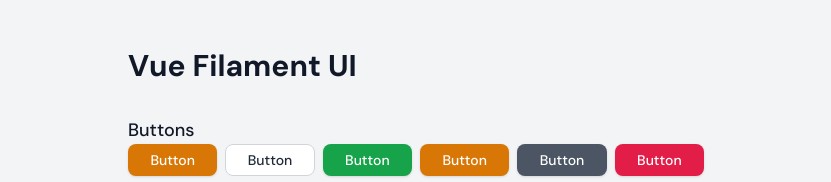
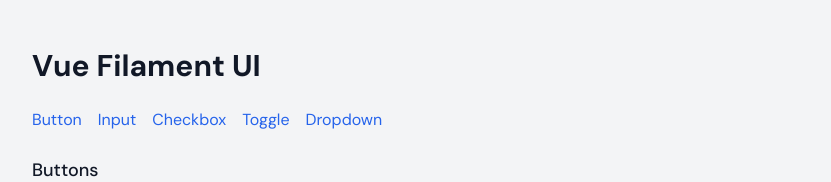
Before and after one commit to misbahansori/vue-filament-ui, a Vue app: page / in a window 1280 px wide. Shown: the top 182 px of the page, without its empty margins (224-1055 px from the left). Built offline with nearby package versions, Linux system fonts and the light colour scheme.

Commit message:
Feat : add buttons

```diff
--- a/src/App.vue
+++ b/src/App.vue
@@ -1,3 +1,9 @@
+<script setup lang="ts">
+import DefaultLayout from "./layouts/default.vue";
+</script>
+
 <template>
-  <RouterView />
+  <DefaultLayout>
+    <RouterView />
+  </DefaultLayout>
 </template>
--- a/src/layouts/default.vue
+++ b/src/layouts/default.vue
@@ -1,12 +1,41 @@
 <template>
   <div class="min-h-screen bg-gray-100 px-4 py-12 sm:px-6">
-    <div class="flex flex-col mx-auto max-w-xl">
+    <div class="flex flex-col mx-auto max-w-3xl">
       <h1
         class="flex-1 text-2xl font-bold leading-7 text-gray-900 sm:truncate sm:text-3xl"
       >
         Vue Filament UI
       </h1>
-      <div class="flex flex-col items-start gap-6 pt-8">
+      <nav class="pt-6">
+        <ul class="flex items-center gap-4 flex-wrap">
+          <li>
+            <RouterLink to="/button" class="text-blue-600 hover:underline">
+              Button
+            </RouterLink>
+          </li>
+          <li>
+            <RouterLink to="/input" class="text-blue-600 hover:underline">
+              Input
+            </RouterLink>
+          </li>
+          <li>
+            <RouterLink to="/checkbox" class="text-blue-600 hover:underline">
+              Checkbox
+            </RouterLink>
+          </li>
+          <li>
+            <RouterLink to="/toggle" class="text-blue-600 hover:underline">
+              Toggle
+            </RouterLink>
+          </li>
+          <li>
+            <RouterLink to="/dropdown" class="text-blue-600 hover:underline">
+              Dropdown
+            </RouterLink>
+          </li>
+        </ul>
+      </nav>
+      <div class="flex flex-col items-start gap-6 pt-6">
         <slot />
       </div>
     </div>
--- /dev/null
+++ b/src/pages/button.vue
@@ -0,0 +1,65 @@
+<script setup lang="ts">
+import Button from "../components/Button.vue";
+</script>
+<template>
+  <div>
+    <h2 class="text-2xl font-semibold text-gray-900">Buttons</h2>
+    <div class="flex flex-col gap-4 pt-4">
+      <div>
+        <h3 class="text-lg font-medium text-gray-900">Small buttons</h3>
+        <div class="flex items-start flex-wrap gap-2">
+          <Button size="sm" color="primary">Button</Button>
+          <Button size="sm" color="secondary">Button</Button>
+          <Button size="sm" color="success">Button</Button>
+          <Button size="sm" color="warning">Button</Button>
+          <Button size="sm" color="gray">Button</Button>
+          <Button size="sm" color="danger">Button</Button>
+        </div>
+      </div>
+      <div>
+        <h3 class="text-lg font-medium text-gray-900">Medium buttons</h3>
+        <div class="flex items-start flex-wrap gap-2">
+          <Button size="md" color="primary">Button</Button>
+          <Button size="md" color="secondary">Button</Button>
+          <Button size="md" color="success">Button</Button>
+          <Button size="md" color="warning">Button</Button>
+          <Button size="md" color="gray">Button</Button>
+          <Button size="md" color="danger">Button</Button>
+        </div>
+      </div>
+      <div>
+        <h3 class="text-lg font-medium text-gray-900">Large buttons</h3>
+        <div class="flex items-start flex-wrap gap-2">
+          <Button size="lg" color="primary">Button</Button>
+          <Button size="lg" color="secondary">Button</Button>
+          <Button size="lg" color="success">Button</Button>
+          <Button size="lg" color="warning">Button</Button>
+          <Button size="lg" color="gray">Button</Button>
+          <Button size="lg" color="danger">Button</Button>
+        </div>
+      </div>
+      <div>
+        <h3 class="text-lg font-medium text-gray-900">Disabled buttons</h3>
+        <div class="flex items-start flex-wrap gap-2">
+          <Button disabled color="primary">Button</Button>
+          <Button disabled color="secondary">Button</Button>
+          <Button disabled color="success">Button</Button>
+          <Button disabled color="warning">Button</Button>
+          <Button disabled color="gray">Button</Button>
+          <Button disabled color="danger">Button</Button>
+        </div>
+      </div>
+      <div>
+        <h3 class="text-lg font-medium text-gray-900">Outlined button</h3>
+        <div class="flex items-start flex-wrap gap-2">
+          <Button outlined color="primary">Button</Button>
+          <Button outlined color="secondary">Button</Button>
+          <Button outlined color="success">Button</Button>
+          <Button outlined color="warning">Button</Button>
+          <Button outlined color="gray">Button</Button>
+          <Button outlined color="danger">Button</Button>
+        </div>
+      </div>
+    </div>
+  </div>
+</template>
--- a/src/pages/buttons.vue
+++ /dev/null
@@ -1,51 +0,0 @@
-<script setup lang="ts">
-import Button from "../components/Button.vue";
-</script>
-<template>
-  <div class="min-h-screen bg-gray-100 px-4 py-12 sm:px-6">
-    <div class="flex flex-col mx-auto max-w-xl">
-      <h1
-        class="flex-1 text-2xl font-bold leading-7 text-gray-900 sm:truncate sm:text-3xl"
-      >
-        Vue Filament UI
-      </h1>
-      <div class="flex flex-col items-start gap-6 pt-8">
-        <div>
-          <h2 class="text-lg font-medium text-gray-900">Buttons</h2>
-          <div class="grid grid-cols-6 gap-2">
-            <Button size="sm" color="primary">Button</Button>
-            <Button size="sm" color="secondary">Button</Button>
-            <Button size="sm" color="success">Button</Button>
-            <Button size="sm" color="warning">Button</Button>
-            <Button size="sm" color="gray">Button</Button>
-            <Button size="sm" color="danger">Button</Button>
-            <Button size="md" color="primary">Button</Button>
-            <Button size="md" color="secondary">Button</Button>
-            <Button size="md" color="success">Button</Button>
-            <Button size="md" color="warning">Button</Button>
-            <Button size="md" color="gray">Button</Button>
-            <Button size="md" color="danger">Button</Button>
-            <Button size="lg" color="primary">Button</Button>
-            <Button size="lg" color="secondary">Button</Button>
-            <Button size="lg" color="success">Button</Button>
-            <Button size="lg" color="warning">Button</Button>
-            <Button size="lg" color="gray">Button</Button>
-            <Button size="lg" color="danger">Button</Button>
-            <Button disabled color="primary">Button</Button>
-            <Button disabled color="secondary">Button</Button>
-            <Button disabled color="success">Button</Button>
-            <Button disabled color="warning">Button</Button>
-            <Button disabled color="gray">Button</Button>
-            <Button disabled color="danger">Button</Button>
-            <Button outlined color="primary">Button</Button>
-            <Button outlined color="secondary">Button</Button>
-            <Button outlined color="success">Button</Button>
-            <Button outlined color="warning">Button</Button>
-            <Button outlined color="gray">Button</Button>
-            <Button outlined color="danger">Button</Button>
-          </div>
-        </div>
-      </div>
-    </div>
-  </div>
-</template>
--- a/src/pages/index.vue
+++ b/src/pages/index.vue
@@ -14,14 +14,6 @@
 const isActive = ref(false);
 </script>
 <template>
-  <div class="min-h-screen bg-gray-100 px-4 py-12 sm:px-6">
-    <div class="flex flex-col mx-auto max-w-xl">
-      <h1
-        class="flex-1 text-2xl font-bold leading-7 text-gray-900 sm:truncate sm:text-3xl"
-      >
-        Vue Filament UI
-      </h1>
-      <div class="flex flex-col items-start gap-6 pt-8">
   <div>
     <h2 class="text-lg font-medium text-gray-900">Buttons</h2>
     <div class="grid grid-cols-6 gap-2">
@@ -140,7 +132,4 @@
       </Dropdown>
     </div>
   </div>
-      </div>
-    </div>
-  </div>
 </template>
```
Lines whose indentation alone changed are shown as unchanged.
